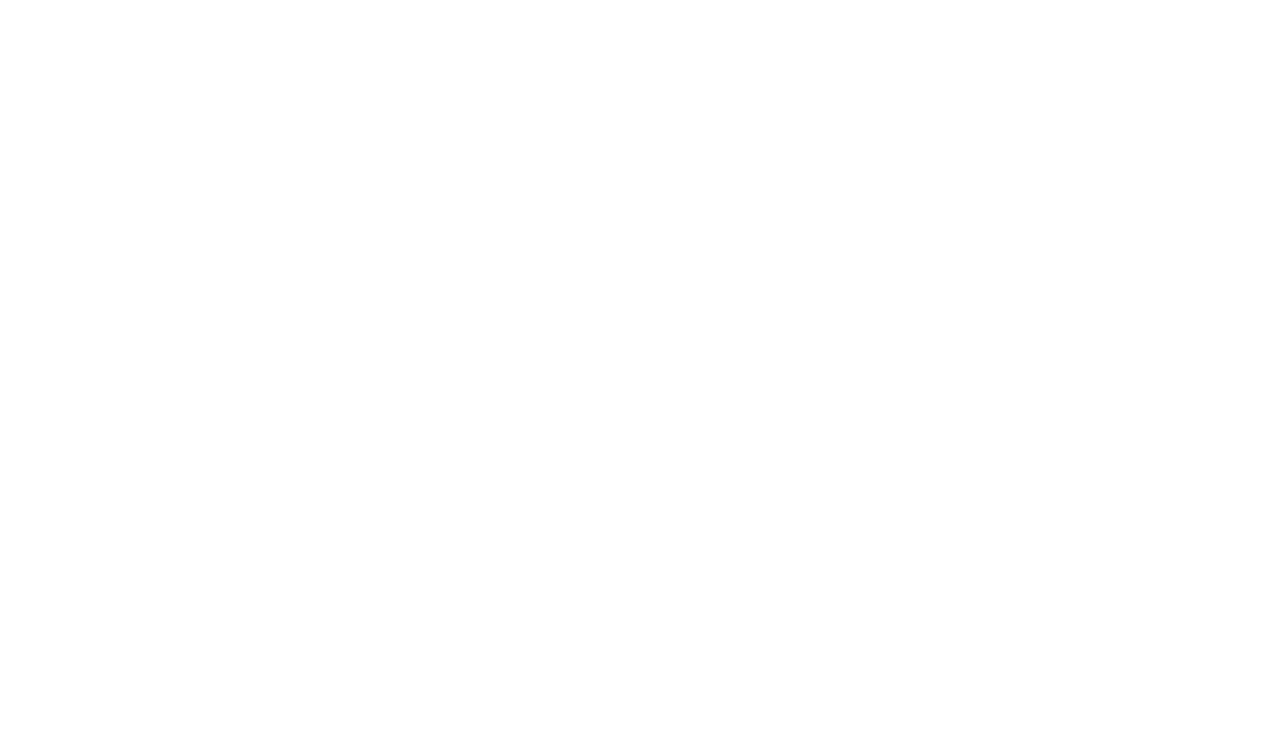
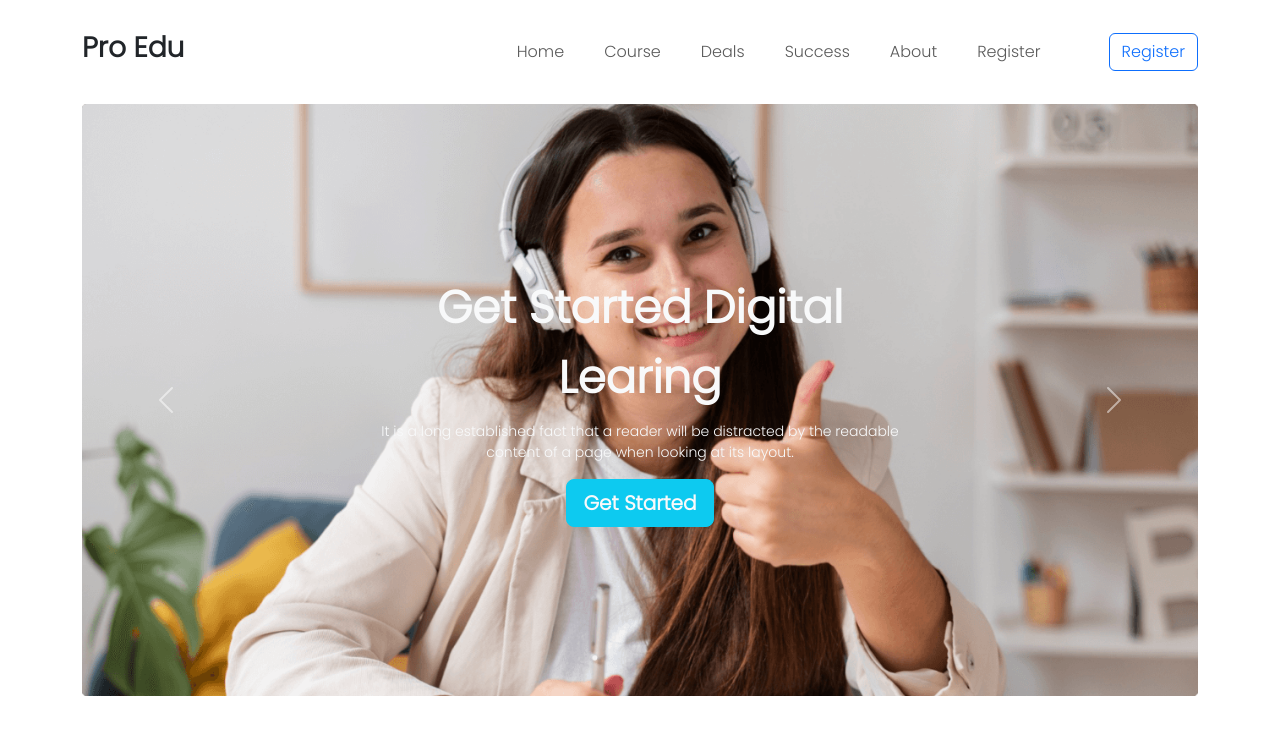
Before and after one commit to MozzammelRidoy/EdTech-Website, a plain HTML site: page index.html in a window 1280 px wide. Drawn offline with nearby package versions, Linux system fonts and the light colour scheme.

Commit message:
header added

```diff
--- a/index.html
+++ b/index.html
@@ -9,13 +9,93 @@
     <!-- Css Link Setup -->
     <link rel="stylesheet" href="style.css">
 
+    <!-- Google Font  -->
+        <link rel="preconnect" href="https://fonts.googleapis.com">
+    <link rel="preconnect" href="https://fonts.gstatic.com" crossorigin>
+    <link href="https://fonts.googleapis.com/css2?family=Handlee&family=Montserrat:wght@300&family=Poppins:wght@300&family=Roboto:wght@300&display=swap" rel="stylesheet">
 
   </head>
-  <body>
+  <body class="container">
 
     <!-- Header Part Start Here  -->
     <header>
+        <section class="navbar-section mt-4">
 
+
+                <div class="main-nav d-flex justify-content-between align-items-center">
+                <div class="navbar-title">
+                    <h3 class="fw-bold">Pro Edu</h3>
+                </div>
+                <div class="navbar-menu d-flex justify-content-between align-items-center gap-md-3 gap-lg-5">
+                    <nav class="navbar navbar-expand-lg order-md-2">
+                        <div class="container-fluid">
+
+                          <button class="navbar-toggler" type="button" data-bs-toggle="collapse" data-bs-target="#navbarNav" aria-controls="navbarNav" aria-expanded="false" aria-label="Toggle navigation">
+                            <span class="navbar-toggler-icon"></span>
+                          </button>
+                          <div class="collapse navbar-collapse" id="navbarNav">
+                            <ul class="navbar-nav gap-4">
+                              <li class="nav-item">
+                                <a class="nav-link small muted" aria-current="page" href="#">Home</a>
+                              </li>
+                              <li class="nav-item">
+                                <a class="nav-link small muted" href="#">Course</a>
+                              </li>
+                              <li class="nav-item">
+                                <a class="nav-link small muted" href="#">Deals</a>
+                              </li>
+                              <li class="nav-item">
+                                <a class="nav-link small muted" href="#">Success</a>
+                              </li>
+                              <li class="nav-item">
+                                <a class="nav-link small muted" href="#">About</a>
+                              </li>
+                              <li class="nav-item">
+                                <a class="nav-link small muted" href="#">Register</a>
+                              </li>
+
+                            </ul>
+                          </div>
+                        </div>
+                    </nav>
+                    <div class="register-btn d-none d-md-block order-lg-2">
+                        <button class="btn btn-outline-primary">Register</button>
+                    </div>
+                </div>
+
+            </div>
+        </section>
+        <section class="carousel-section mt-4 bg-blak">
+            <div id="carouselExampleCaptions" class="carousel slide">
+
+                <div class="carousel-inner  position-relative">
+                  <div class="carousel-item active">
+                    <img src="images/cover/cover-1.png" class="d-block w-100 img-fluid" alt="...">
+                    <div class=" position-absolute top-50 start-50 translate-middle text-center text-light">
+                      <h3 class="heading-style">Get Started Digital Learing</h3>
+                      <p class="small cover-details">It is a long established fact that a reader will be distracted by the readable content of a page when looking at its layout.</p>
+                      <button class="btn btn-info btn-lg text-light fw-bold get-btn">Get Started</button>
+                    </div>
+                  </div>
+                  <div class="carousel-item ">
+                    <img src="images/cover/cover-3.jpg" class="d-block w-100 img-fluid" alt="...">
+                    <div class=" position-absolute top-50 start-50 translate-middle text-center text-light">
+                      <h3 class="heading-style">Get Started Digital Learing</h3>
+                      <p class="small cover-details">It is a long established fact that a reader will be distracted by the readable content of a page when looking at its layout.</p>
+                      <button class="btn btn-info btn-lg text-light fw-bold get-btn">Get Started</button>
+                    </div>
+                  </div>
+                </div>
+                <button class="carousel-control-prev " type="button" data-bs-target="#carouselExampleCaptions" data-bs-slide="prev">
+                  <span class="carousel-control-prev-icon" aria-hidden="true"></span>
+                  <span class="visually-hidden">Previous</span>
+                </button>
+                <button class="carousel-control-next " type="button" data-bs-target="#carouselExampleCaptions" data-bs-slide="next">
+                  <span class="carousel-control-next-icon" aria-hidden="true"></span>
+                  <span class="visually-hidden">Next</span>
+                </button>
+              </div>
+        </section>
 
     </header>
     <!-- Header part End here  -->
--- a/style.css
+++ b/style.css
@@ -0,0 +1,43 @@
+body{
+    font-family: 'Poppins', sans-serif;
+
+}
+.nav-item a:hover{
+
+    color:black ;
+    transform:  scale(1.1);
+}
+
+
+.heading-style{
+    font-size: 45px;
+    font-weight: 900;
+    font-style: normal;
+    line-height: 70px;
+}
+.item-1{
+    background-size: cover;
+    background: #000;
+}
+@media only screen and (max-width: 768px) {
+.heading-style{
+    font-size: 25px;
+    font-weight: 700;
+    line-height: 25px;
+}
+.cover-details{
+    text-align: center;
+    font-size: 10px;
+    line-height: 11px;
+    font-weight: 300;
+}
+.get-btn{
+    font-size: 14px;
+    padding: 6px 13px;
+    font-weight: 400;
+    line-height: normal;
+    text-align: center;
+    color: #fff;
+}
+
+}
```
